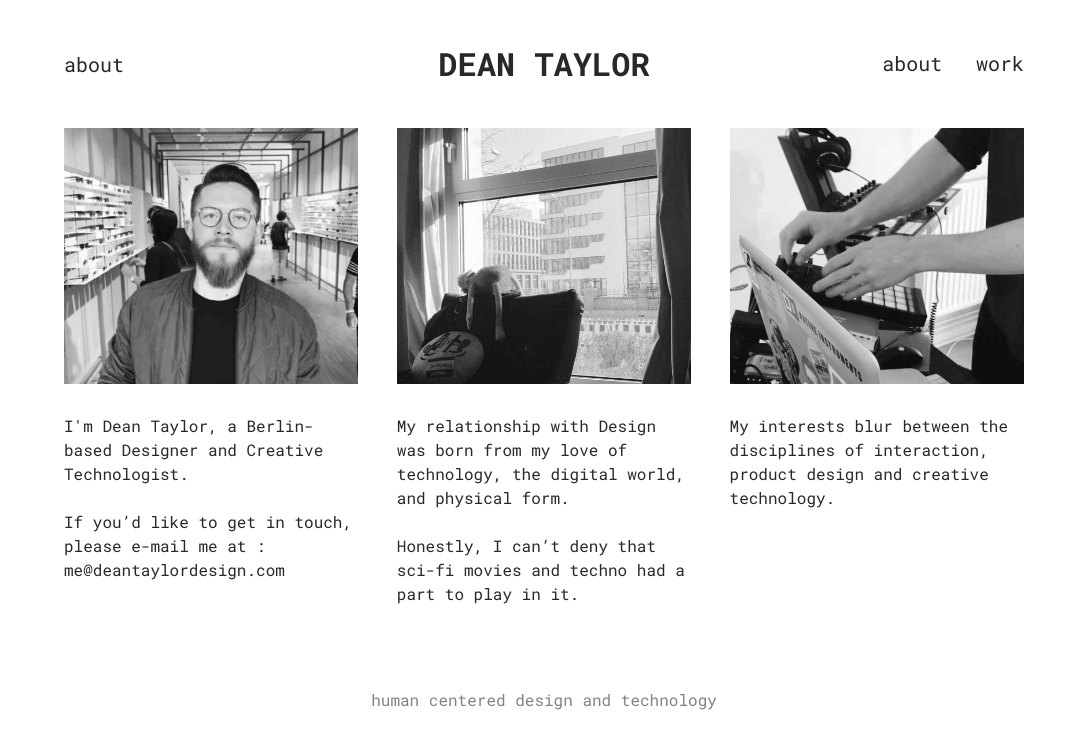
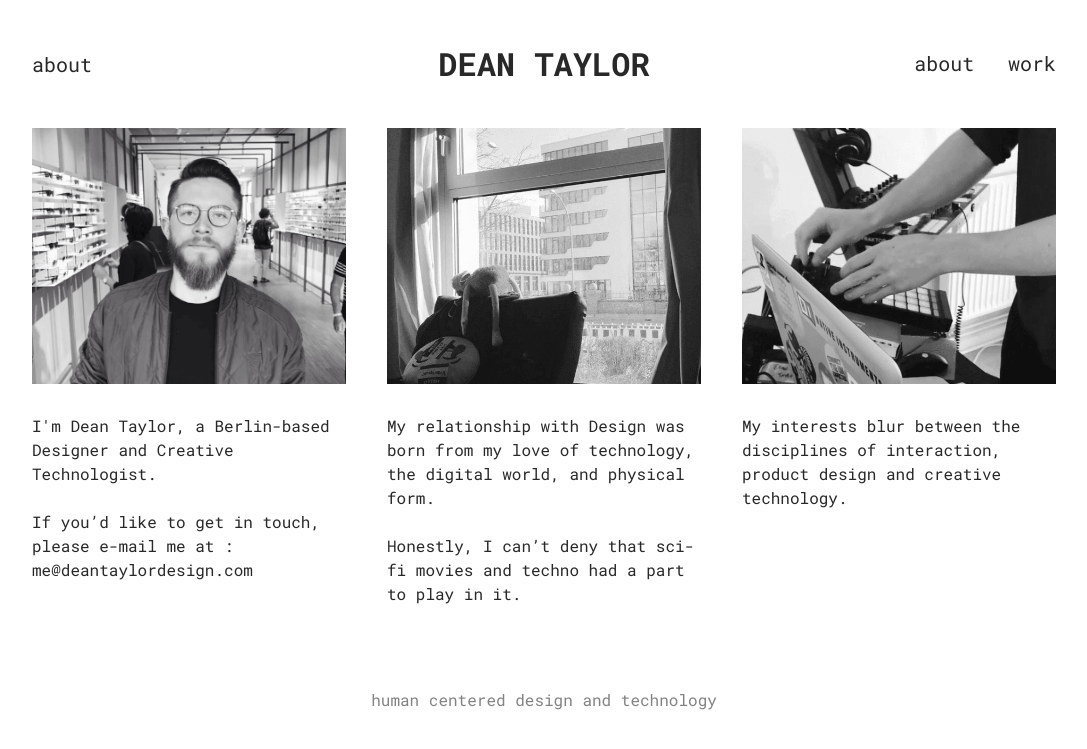
Before and after one commit to deantaylor/deantaylor.github.io, a PHP site: page /about.html in a window 1280 px wide. Shown: the top 749 px of the page, without its empty margins (96-1183 px from the left). Run offline with PHP 8.4, Linux system fonts and the light colour scheme.

Commit message:
Update skeleton.css
changed max width of grid to 1140

```diff
--- a/css/skeleton.css
+++ b/css/skeleton.css
@@ -28,7 +28,7 @@
 .container {
   position: relative;
   width: 100%;
-  max-width: 960px;
+  max-width: 1140px;
   margin: 0 auto;
   padding: 0 20px;
   box-sizing: border-box; }
```
